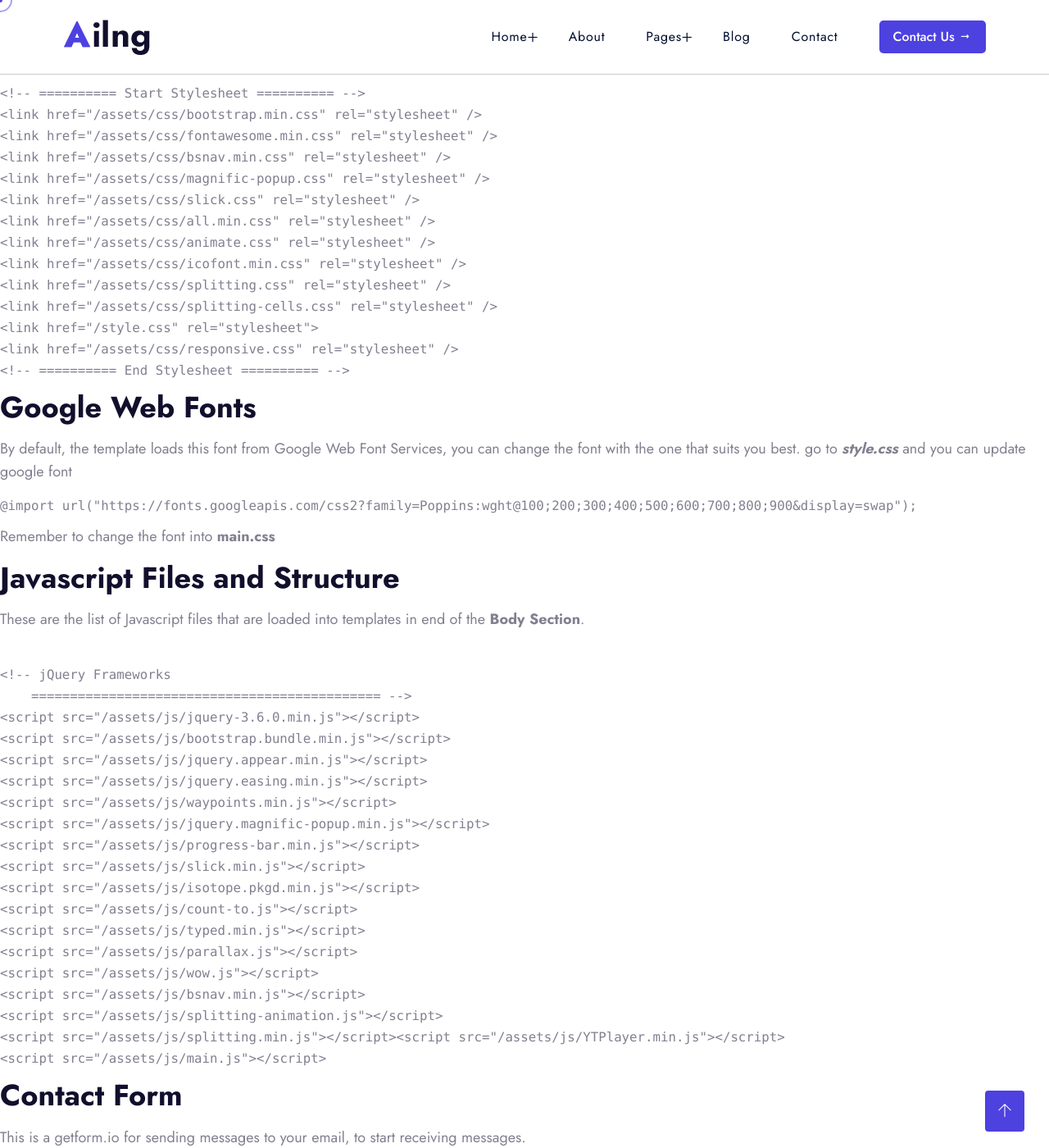
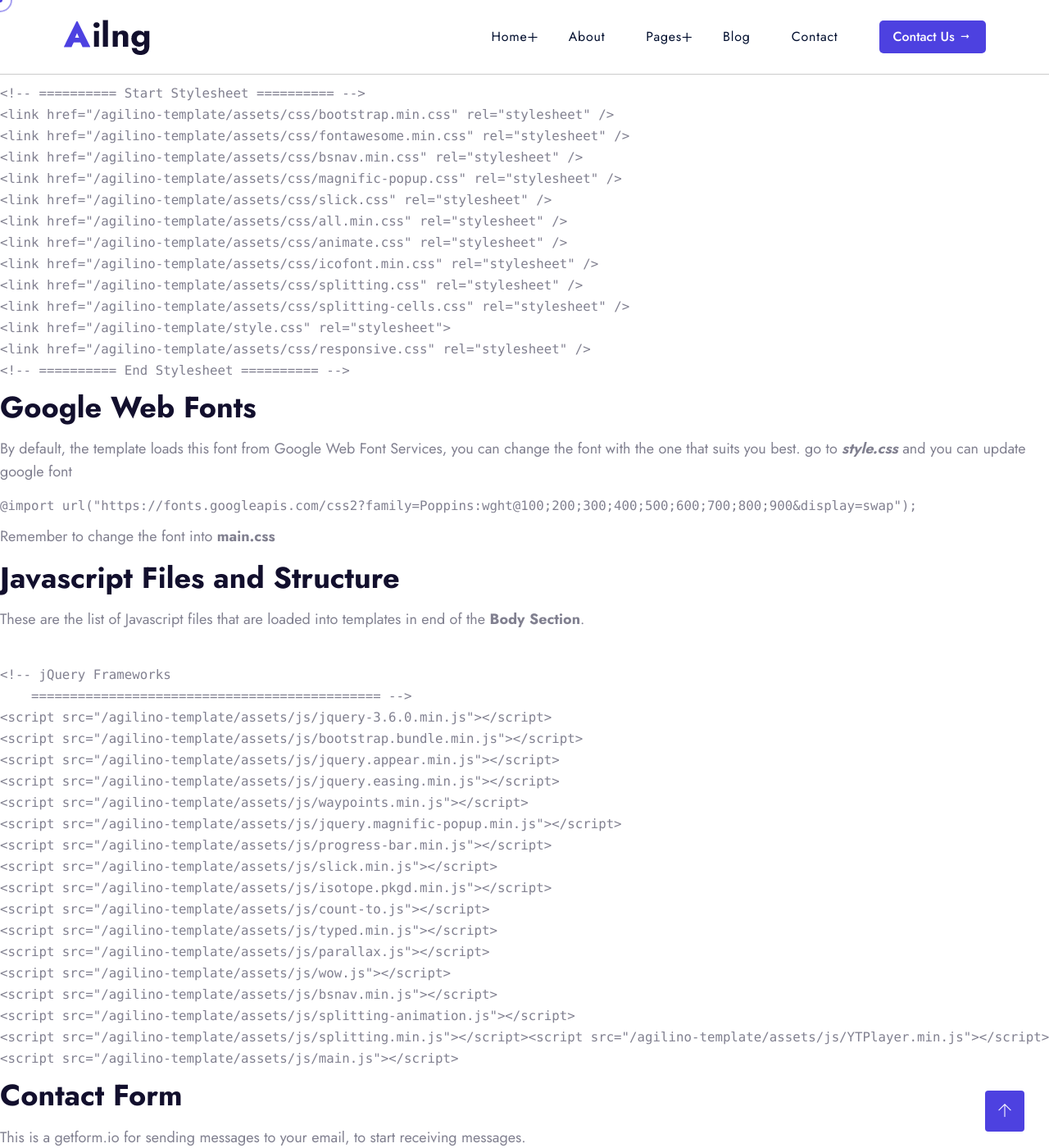
Before and after one commit to Xuyen21/agilino-template, a Jekyll site: the page built from docs/README.md, in a window 1280 px wide and 1400 px high, scrolled down 2722 px. Shown: the whole window at 82% size. Built offline with Jekyll 4.4.1, drawn with Linux system fonts in a browser that asks for light colours; our own code applies the rules of GitHub Pages for plain Markdown files.

Commit message:
config site

```diff
--- a/_config.yml
+++ b/_config.yml
@@ -11,7 +11,7 @@ description: >- # this means to ignore newlines until "baseurl:"
   Write an awesome description for your new site here. You can edit this
   line in _config.yml. It will appear in your document head meta (for
   Google search results) and in your feed.xml site description.
-baseurl             : "" # the subpath of your site, e.g. /blog
+baseurl             : "/agilino-template" # the subpath of your site, e.g. /blog
 url                 : "https://xuyen21.github.io/agilino-template/" #  7277783  the base hostname & protocol for your site, e.g. http://example.com
 locale              : "en_US"
 logo                : assets/img/logo/logo.png
```
